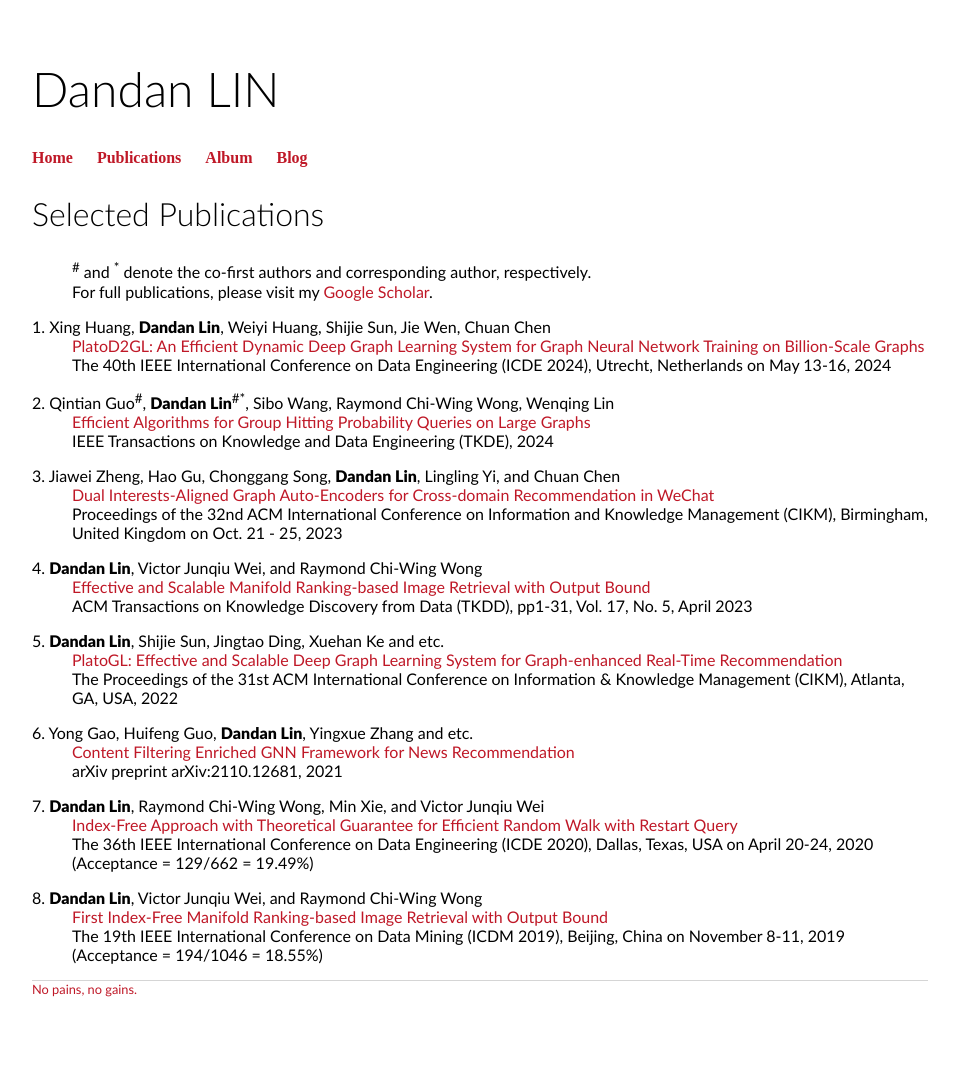
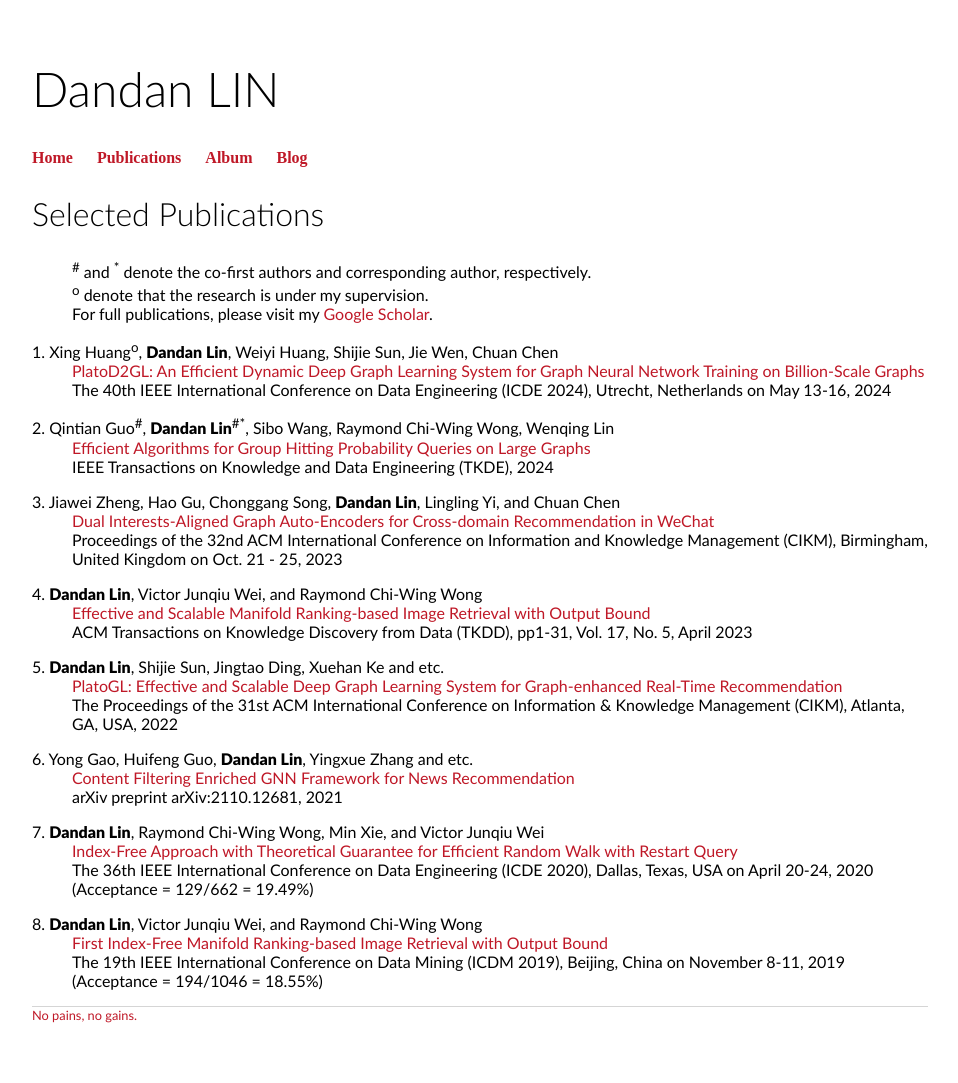
Before and after one commit to 2danlin/2danlin.github.io, a Jekyll site: the page built from publications/index.html, in a window 1280 px wide. Shown: the whole page, without its empty margins (160-1118 px from the left). Built offline with Jekyll 4.4.1, drawn with Linux system fonts in a browser that asks for light colours; before the commit the page ends 1057 px from its top, so only the background shows below that.

Commit message:
Update index.html

```diff
--- a/publications/index.html
+++ b/publications/index.html
@@ -5,10 +5,11 @@ layout: default
 	<h2>Selected Publications</h2>
 	<dl>
 		<dd><sup>#</sup> and <sup>*</sup> denote the co-first authors and corresponding author, respectively. </dd>
+		<dd><sup>o</sup> denote that the research is under my supervision. </dd>
 		<dd>For full publications, please visit my <a href="https://scholar.google.com/citations?user=axzLFHwAAAAJ&hl=zh-CN">Google Scholar</a>.</dd>
 	</dl>
 		<dl>
-		<dt>1. Xing Huang, <strong>Dandan Lin</strong>, Weiyi Huang, Shijie Sun, Jie Wen, Chuan Chen</dt>
+		<dt>1. Xing Huang<sup>o</sup>, <strong>Dandan Lin</strong>, Weiyi Huang, Shijie Sun, Jie Wen, Chuan Chen</dt>
 		<dd><a>PlatoD2GL: An Efficient Dynamic Deep Graph Learning System for Graph Neural Network Training on Billion-Scale Graphs</a><dd>
 		<dd>The 40th IEEE International Conference on Data Engineering (ICDE 2024), Utrecht, Netherlands on May 13-16, 2024</dd>
 	</dl>
```
